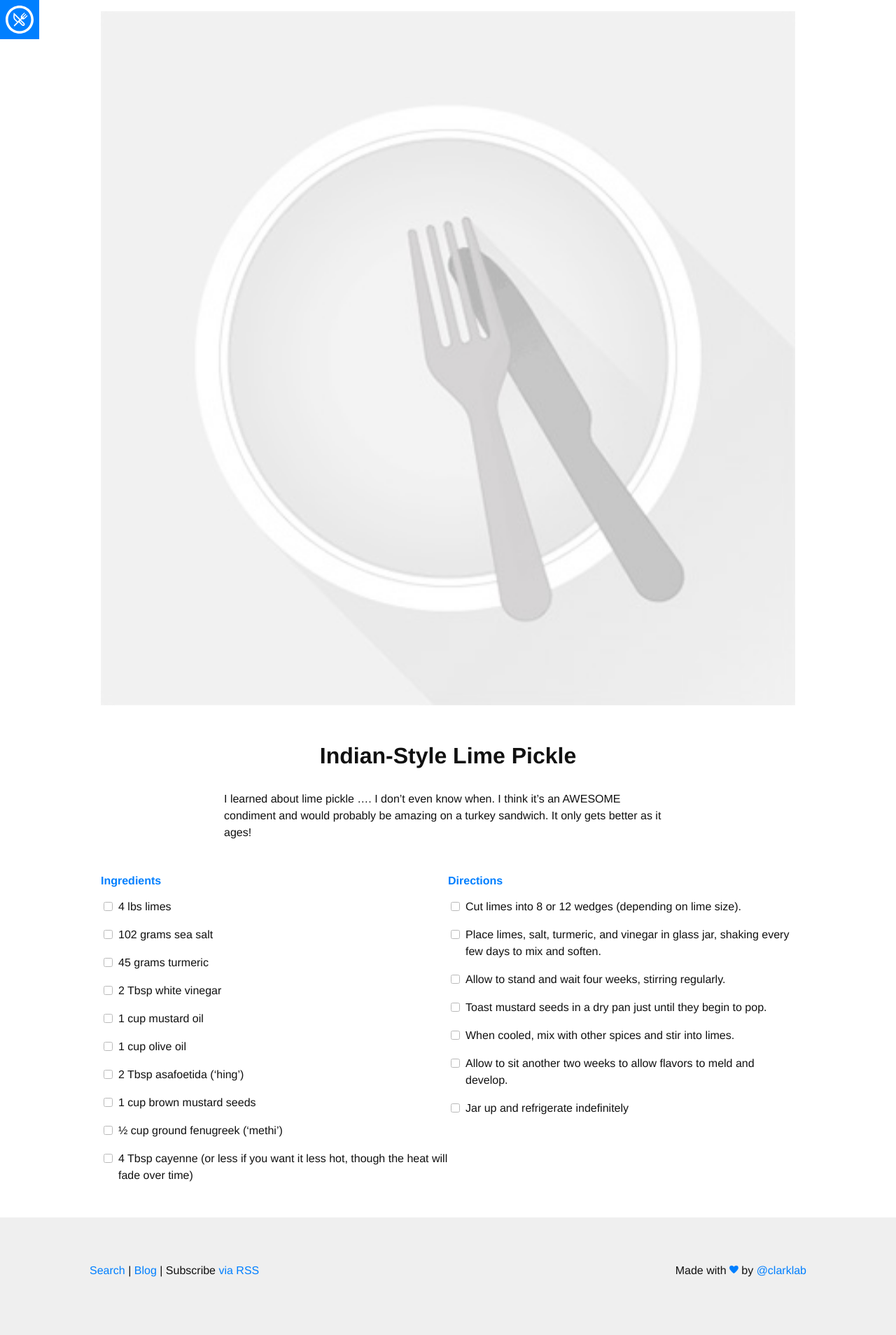
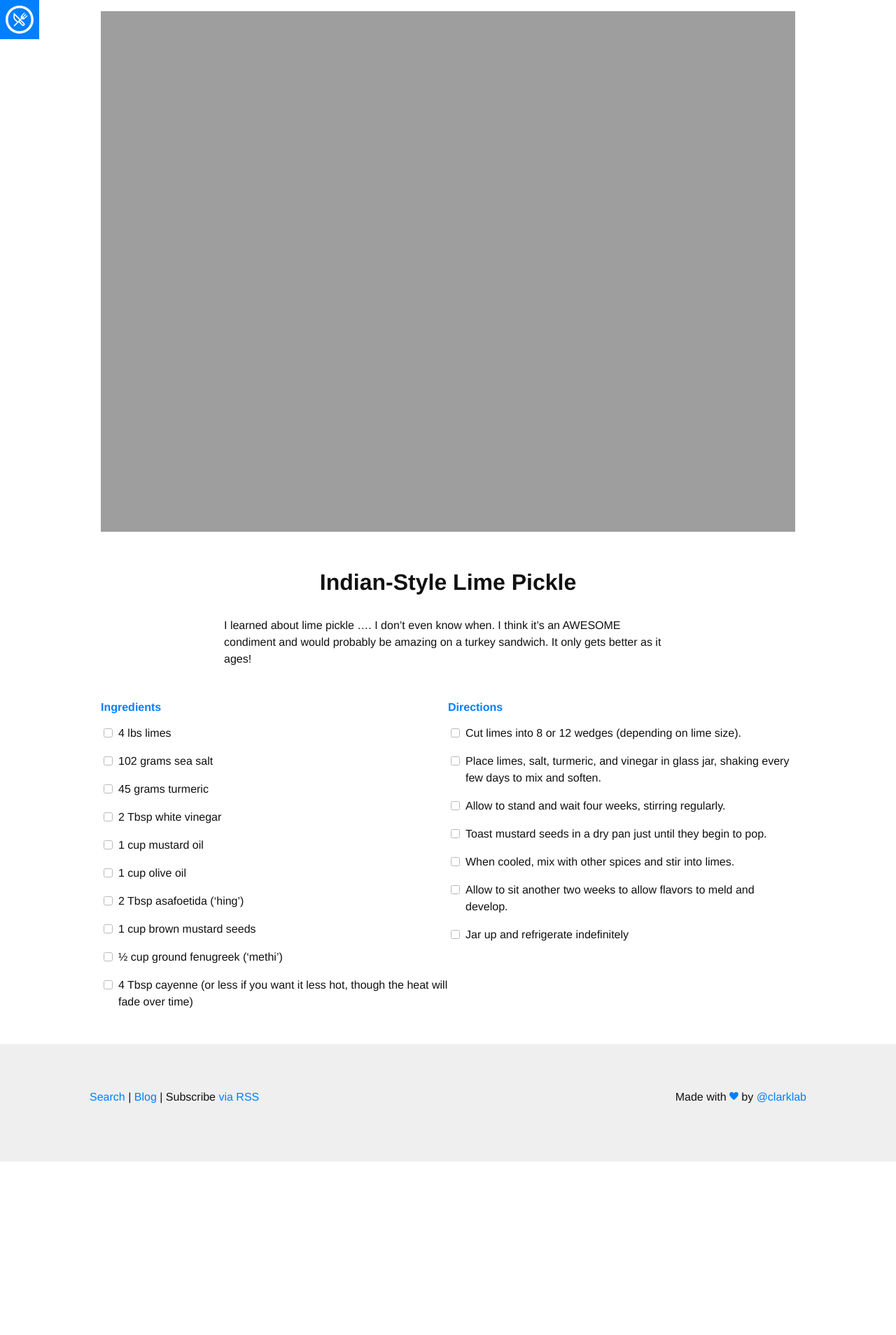
Before and after one commit to edinel/recipes, a Jekyll site: the page built from _recipes/Lime_Pickle.md, in a window 1280 px wide. Shown: the whole page at 70% size. Built offline with Jekyll 4.4.1, drawn with Linux system fonts in a browser that asks for light colours; nearby versions of some CDN libraries; some web fonts are replaced; after the commit the page ends 1660 px from its top, so only the background shows below that.

Commit message:
Adding images for ciopino and lime pickle

```diff
--- a/_recipes/Lime_Pickle.md
+++ b/_recipes/Lime_Pickle.md
@@ -1,7 +1,7 @@
 ---
 layout: recipe
 title:  "Indian-Style Lime Pickle"
-image: "default.jpg"
+image: "lime_achar.jpg"
 tags: side, dip, vegetarian, India, lime
 
 ingredients:
```
Also changed, not shown: _recipes/Cioppino.md (+1 -1 lines), images/cioppino.jpg (added), 1 other file.
